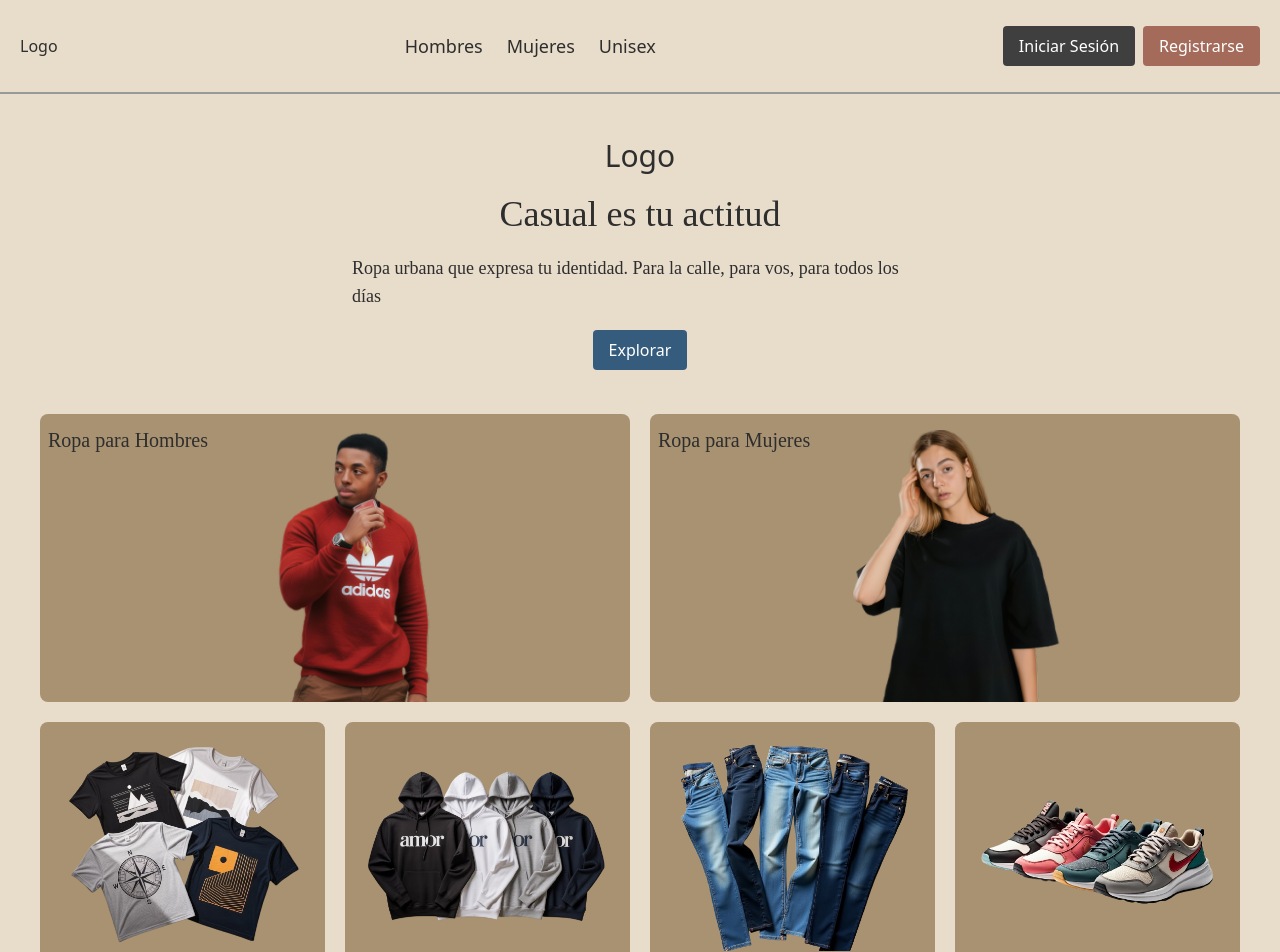
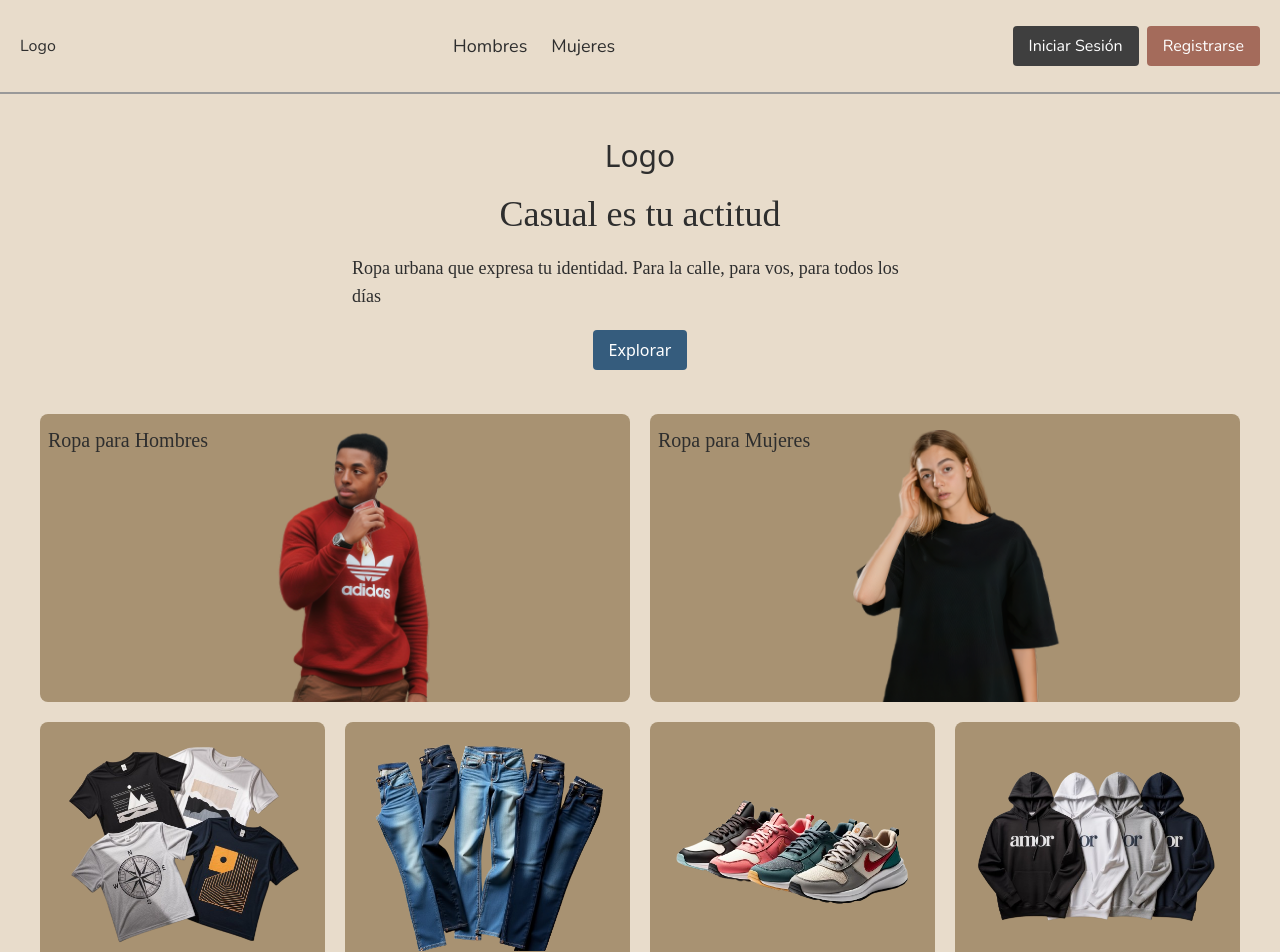
Before and after one commit to alexiscruz1403/Clothing_Store_Frontend, a Vue app: page / in a window 1280 px wide. Shown: the top 952 px of the page. Built offline with nearby package versions, Linux system fonts and the light colour scheme.

Commit message:
refactor: refactored GenreCard, CategoryCard and HomeView
refactored the view and components to use the implementation of stores

```diff
--- a/src/components/layout/Header.vue
+++ b/src/components/layout/Header.vue
@@ -1,22 +1,16 @@
 <template>
-    <header class="bg-[#E8DCCB] flex justify-between items-center p-5 text-[#2E2E2E] border-[#999999] border-b-2">
+    <header class="bg-[#E8DCCB] flex justify-between items-center p-5 text-[#2E2E2E] border-[#999999] border-b-2 font-['Nunito']">
         <div class="order-1 md:hidden">
             <Menu class="h-9 md:h-6 w-9 md:w-6" @click="handleNavOptionMenuClick"/>
             <div v-if="navOptionMenu" class="absolute left-5 top-14 md:top-10 bg-white shadow-lg rounded-md px-4 py-3 w-52 flex flex-col gap-1">
-                <div class="flex flex-col gap-1">
-                    <p class="hover:bg-[#E6E6E6] rounded-md text-center cursor-pointer py-1">Hombres</p>
-                    <div class="h-[1px] w-full bg-[#E6E6E6]"></div>
-                    <p class="hover:bg-[#E6E6E6] rounded-md text-center cursor-pointer py-1">Mujeres</p>
-                    <div class="h-[1px] w-full bg-[#E6E6E6]"></div>
-                    <p class="hover:bg-[#E6E6E6] rounded-md text-center cursor-pointer py-1">Unisex</p>
-                </div>
+                <nav class="flex flex-col divide-y divide-[#E6E6E6]">
+                    <button v-for="genre in genres" class="bg-white text-center cursor-pointer py-2" @click="handleNavClick(genre.genre_id)">{{ genre.genre_name }}</button>
+                </nav>
             </div>
         </div>
-        <button class="cursor-pointer order-2 md:order-1">Logo</button>
+        <button class="cursor-pointer order-2 md:order-1" @click="handleLogoClick">Logo</button>
         <nav class="hidden md:flex md:items-center md:order-2">
-            <button class="hover:bg-[#D4C4A8] p-3 text-lg rounded transition-colors duration-300 cursor-pointer">Hombres</button>
-            <button class="hover:bg-[#D4C4A8] p-3 text-lg rounded transition-colors duration-300 cursor-pointer">Mujeres</button>
-            <button class="hover:bg-[#D4C4A8] p-3 text-lg rounded transition-colors duration-300 cursor-pointer">Unisex</button>
+            <button v-for="genre in genres" class="hover:bg-[#D4C4A8] p-3 text-lg rounded transition-colors duration-300 cursor-pointer" @click="handleNavClick(genre.genre_id)">{{ genre.genre_name }}</button>
         </nav>
 
         <div v-if="userIsLoggedIn" class="order-3 flex items-center gap-2">
@@ -61,6 +55,14 @@ import { ref } from 'vue';
 
 import Button from '@/components/ui/Buttons/Button.vue';
 import { Menu, User, CircleUser, ShoppingCart } from 'lucide-vue-next';
+import { useGenreStore } from '@/stores/useGenresStore';
+import { useFiltersStore } from '@/stores/useFiltersStore';
+import router from '@/router';
+
+const filtersStore = useFiltersStore();
+const genreStore = useGenreStore();
+
+const genres = genreStore.getGenres();
 
 const userIsLoggedIn = ref(false);
 const userOptionsMenu = ref(false);
@@ -79,4 +81,15 @@ const handleNavOptionMenuClick = () => {
     navOptionMenu.value = !navOptionMenu.value;
 };
 
+const handleNavClick = (genre) => {
+    filtersStore.setGenre(genre);
+    navOptionMenu.value = false;
+    router.push({ name: 'products' });
+}
+
+const handleLogoClick = () => {
+    filtersStore.resetFilters();
+    router.push({ name: 'home' });
+};
+
 </script>
--- a/src/components/ui/Cards/CategoryCard.vue
+++ b/src/components/ui/Cards/CategoryCard.vue
@@ -1,5 +1,5 @@
 <template>
-    <div class="bg-[#A89272] hover:bg-[#7E6E56] active:bg-[#3A3227] h-52 md:h-60 lg:h-72 min-w-40 md:w-1/4 cursor-pointer text-[#2E2E2E] font-[DMSans] relative rounded-lg transition-colors duration-300 ease-in-out p-4">
+    <div class="bg-[#A89272] hover:bg-[#7E6E56] active:bg-[#3A3227] h-52 md:h-60 lg:h-72 min-w-40 md:w-1/4 cursor-pointer text-[#2E2E2E] font-[DMSans] relative rounded-lg transition-colors duration-300 ease-in-out p-4" @click="handleCardClick">
         <img :src="props.categoryImage" alt="" class="h-5/6 w-full object-cover rounded-t-lg">
         <div class="py-3 px-2 absolute bottom-0 left-0 w-full">
             <p class="text-lg md:text-base lg:text-xl text-center">{{ props.categoryName }}</p>
@@ -7,6 +7,9 @@
     </div>
 </template>
 <script setup>
+
+import { useFiltersStore } from '@/stores/useFiltersStore';
+import router from '@/router';
 
 const props = defineProps({
     categoryId: {
@@ -23,4 +26,11 @@ const props = defineProps({
     }
 })
 
+const filtersStore = useFiltersStore();
+
+const handleCardClick = () => {
+    filtersStore.setCategory(props.categoryId);
+    router.push({ name: 'products' });
+}
+
 </script>
--- a/src/components/ui/Cards/GenreCard.vue
+++ b/src/components/ui/Cards/GenreCard.vue
@@ -1,5 +1,5 @@
 <template>
-    <div class="bg-[#A89272] hover:bg-[#7E6E56] active:bg-[#3A3227] h-52 md:h-60 lg:h-72 w-full cursor-pointer text-[#2E2E2E] font-[DMSans] relative rounded-lg transition-colors duration-300 flex items-center justify-center overflow-hidden pt-4">
+    <div class="bg-[#A89272] hover:bg-[#7E6E56] active:bg-[#3A3227] h-52 md:h-60 lg:h-72 w-full cursor-pointer text-[#2E2E2E] font-[DMSans] relative rounded-lg transition-colors duration-300 flex items-center justify-center overflow-hidden pt-4" @click="handleCardClick">
         <img :src="props.genreImage" alt="" class="h-full">
         <div class="py-3 px-2 absolute top-0 left-0 w-full">
             <p class="text-lg md:text-base lg:text-xl">{{ text }}</p>
@@ -9,6 +9,8 @@
 <script setup>
 
 import { computed } from 'vue'
+import { useFiltersStore } from '@/stores/useFiltersStore';
+import router from '@/router';
 
 const props = defineProps({
     genreId: {
@@ -29,4 +31,11 @@ const text = computed(() => {
     return `Ropa para ${props.genreName}`
 })
 
+const filtersStore = useFiltersStore();
+
+const handleCardClick = () => {
+    filtersStore.setGenre(props.genreId);
+    router.push({ name: 'products' });
+}
+
 </script>
--- a/src/views/HomeView.vue
+++ b/src/views/HomeView.vue
@@ -11,15 +11,11 @@
           </div>
         </div>
         <div class="flex flex-col md:flex-row gap-2 md:gap-5 px-2 md:px-10">
-          <GenreCard genreId="1" genreName="Hombres" genreImage="/home/pexels-hombres.png"/>
-          <GenreCard genreId="2" genreName="Mujeres" genreImage="/home/pexels-mujeres.png"/>
+          <GenreCard v-for="genre in genres" :genreId="genre.genre_id" :genreName="genre.genre_name" :genreImage="genre.genre_image" :key="genre.genre_name"/>
         </div>
         <div class="px-2 py-5 md:px-10">
           <div class="w-full flex gap-2 md:gap-5 overflow-auto">
-            <CategoryCard categoryId="1" categoryName="Remeras" categoryImage="/home/ideogram-remeras.png"/>
-            <CategoryCard categoryId="1" categoryName="Abrigos" categoryImage="/home/ideogram-abrigos.png"/>
-            <CategoryCard categoryId="1" categoryName="Pantalones" categoryImage="/home/leonardo-pantalones.png"/>
-            <CategoryCard categoryId="1" categoryName="Camisas" categoryImage="/home/leonardo-zapatillas.png"/>
+            <CategoryCard v-for="category in categories" :categoryId="category.category_id" :categoryName="category.category_name" :categoryImage="category.category_image"/>
           </div>
         </div>
       </div>
@@ -34,5 +30,13 @@ import Footer from '@/components/layout/Footer.vue';
 import Button from '@/components/ui/Buttons/Button.vue';
 import GenreCard from '@/components/ui/Cards/GenreCard.vue';
 import CategoryCard from '@/components/ui/Cards/CategoryCard.vue';
+import { useGenreStore } from '@/stores/useGenresStore';
+import { useCategoriesStore } from '@/stores/useCategoriesStore';
+
+const genreStore = useGenreStore();
+const categoryStore = useCategoriesStore();
+
+const genres = genreStore.getGenres();
+const categories = categoryStore.getCategories();
 
 </script>
```
